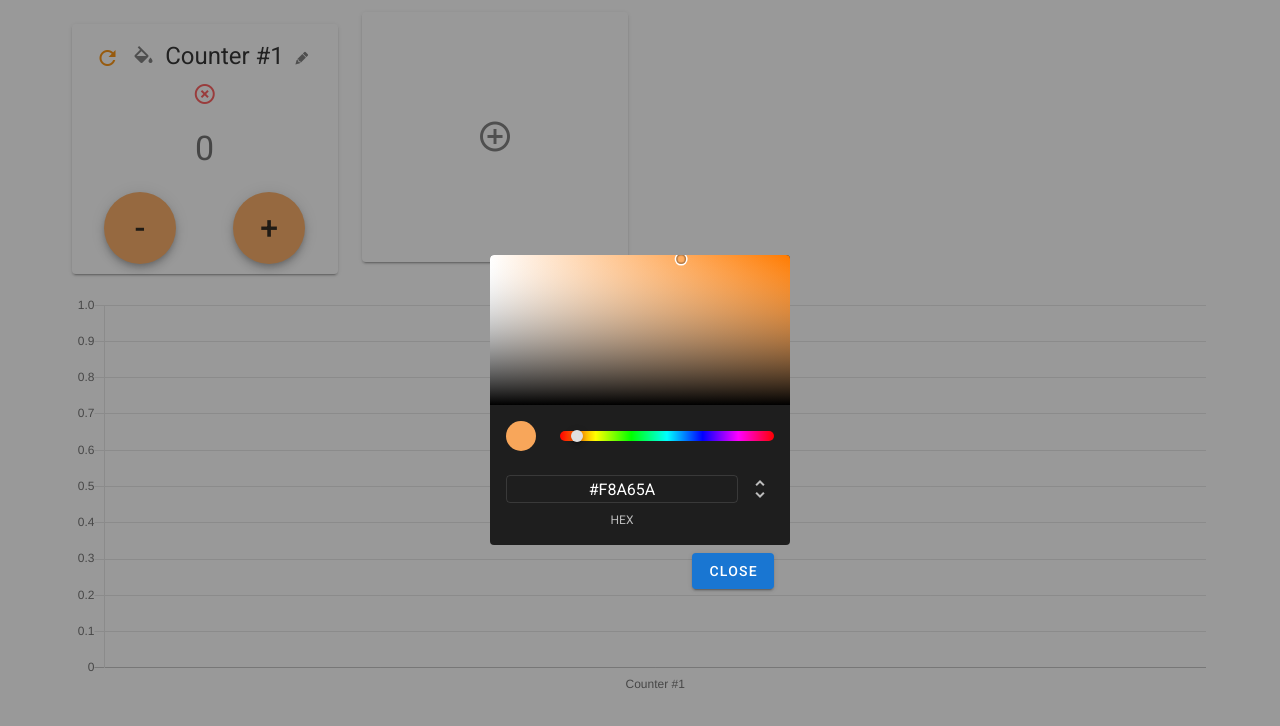
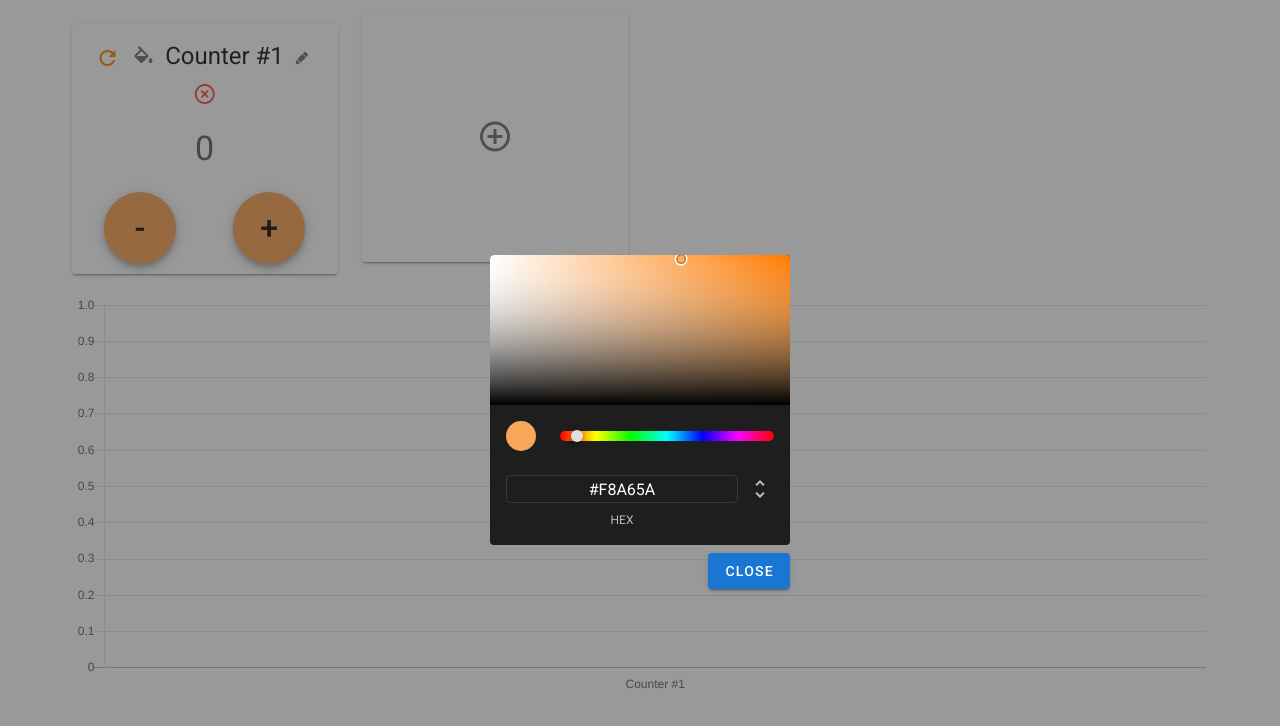
Before and after one commit to 4ndre4s/multicounter.io, a Nuxt app: page / in a window 1280 px wide. Both pictures are taken after a click on the button 143 px from the left and 58 px from the top of the page. Shown: the top 726 px of the page. Built offline with nearby package versions, Linux system fonts and the light colour scheme.

Commit message:
Fixed broken layout

```diff
--- a/components/CounterCard.vue
+++ b/components/CounterCard.vue
@@ -43,7 +43,7 @@
         </v-card>
         <v-overlay :value="overlayVisible">
             <v-color-picker v-model="color" mode="hexa" ref="colorPicker" @click.self=""></v-color-picker>
-            <v-btn raised color="primary mt-2" @click="overlayVisible = false" :right="true" :absolute="true">Close</v-btn>
+            <v-btn raised color="primary mt-2 mr-n4" @click="overlayVisible = false" :right="true" :absolute="true">Close</v-btn>
         </v-overlay>
     </div>
 </template>
```
